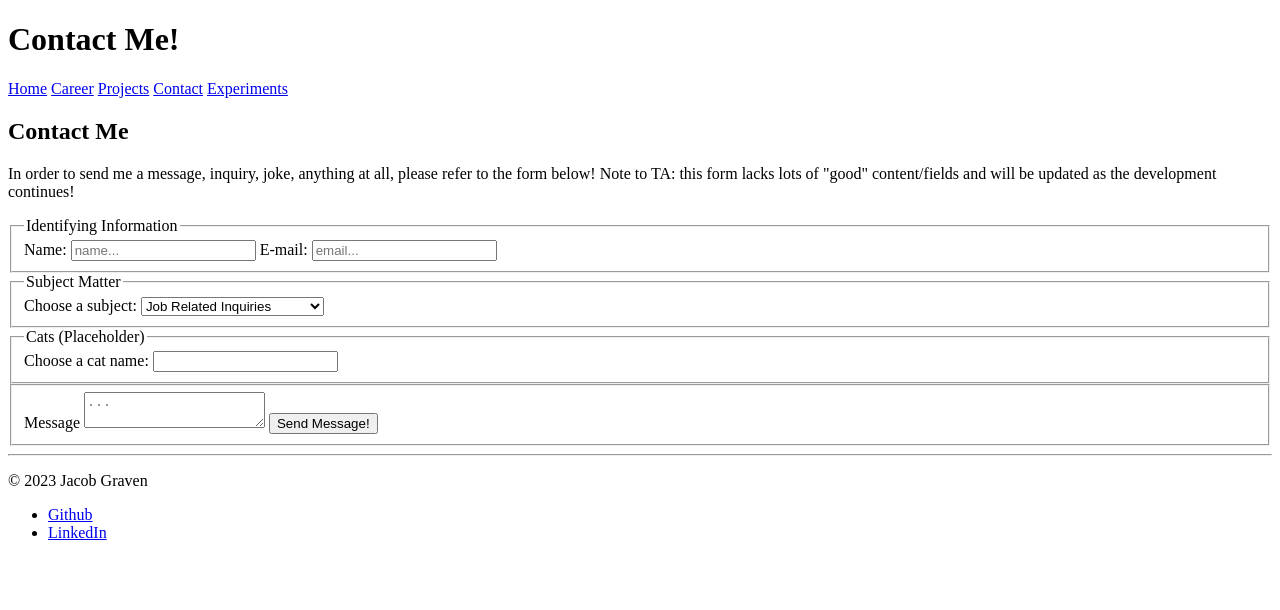
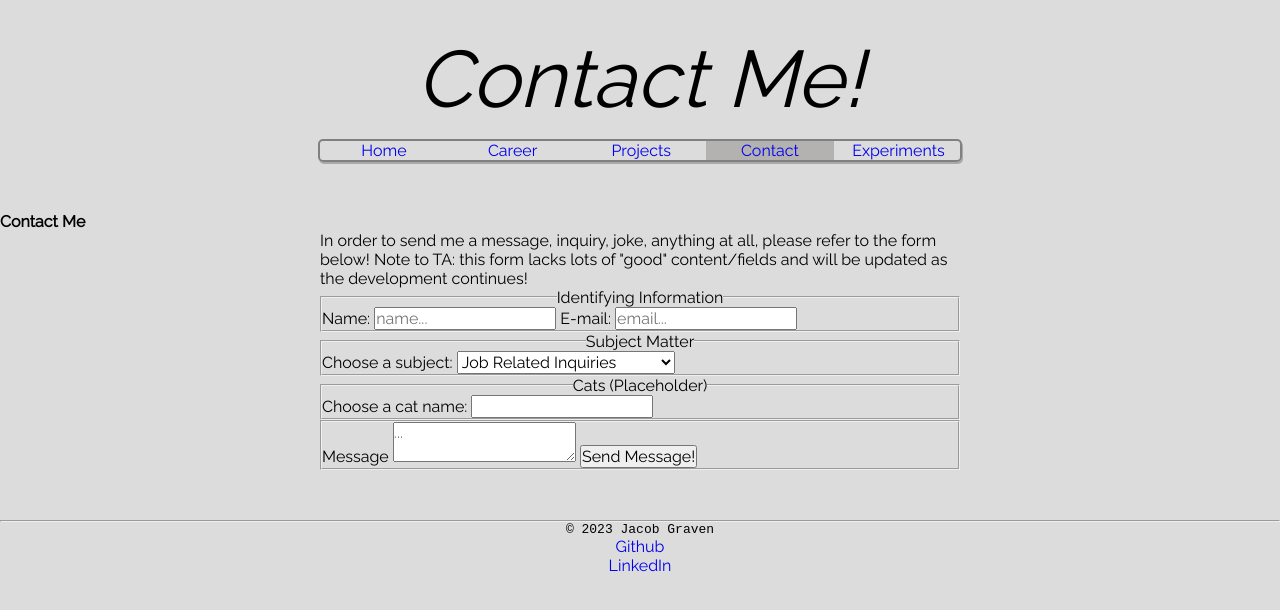
Before and after one commit to jacobgraven/cse135-hw5, a website: page pages/contact.html in a window 1280 px wide. Drawn offline with Linux system fonts and the light colour scheme.

Commit message:
push laptop changes to remote

```diff
--- a/pages/contact.html
+++ b/pages/contact.html
@@ -8,7 +8,7 @@
   <meta name="description" content="Jacob Graven's experimental play area" />
   <link rel="icon" href="./media/images/favicon.ico?" type="image/x-icon" />
 
-  <link rel="stylesheet" type="text/css" href="styles.css" />
+  <link rel="stylesheet" type="text/css" href="css/styles.css" />
   <link rel="stylesheet" href="https://fonts.googleapis.com/css?family=Raleway">
   <title>J. Graven | Home</title>
 </head>
--- /dev/null
+++ b/pages/css/styles.css
@@ -0,0 +1,163 @@
+:root {
+    /* More Variables Here! */
+    --primary-color: #000;
+    --secondary-color: #FFF;
+}
+
+/* @font-face {
+https://github.com/jacobgraven/cse134-hw4.git    src: local("Quick Kiss"),
+        url('/resources/font/QuickKissPersonalUse-PxlZ.ttf') format(ttf)l
+} */
+
+* {
+    /* Apply imported font to the root */
+    font-family: "Raleway", Arial, sans-serif;
+    font-size: 1em;
+    font-style: unset;
+    text-decoration: unset;
+    margin: 0 auto;
+    padding: 0;
+}
+
+h1 {
+    font-size: 10vh;
+    font-style: oblique;
+    padding-top: 2.5vw;
+    padding-bottom: 1vw;
+    text-align: center;
+    font-weight: normal;
+    ;
+}
+
+
+body {
+    background-color: gainsboro;
+}
+
+#navbar {
+    border: 2px solid grey;
+    border-radius: 5px;
+    box-shadow: 1px 2px darkgray;
+    max-width: 50%;
+    margin: 0 auto;
+}
+
+a:visited {
+    text-decoration: none;
+    color: black;
+}
+
+/* a:active {
+    background-color: green;
+} */
+
+a:active {
+    color: darkgrey;
+    background-color: rgb(95, 92, 92);
+}
+
+a:hover {
+    background-color: rgb(95, 92, 92);
+    color: rgb(180, 177, 177);
+    transition: color .5s ease-out;
+    transition: background-color .5s ease-out;
+}
+
+/* a::selection {
+    background-color: purple;
+} */
+
+a[href="#"] {
+    background-color: rgb(180, 177, 177);
+    background-blend-mode: color;
+}
+
+a {
+    min-width: 10vw;
+    text-align: center;
+}
+
+footer > a:active {
+    background-color: white;
+}
+
+/*
+header {
+    display: flex;
+    flex-direction: row;
+    column-gap: 400px;
+    justify-content: center;
+    align-items: center;
+    border: solid black 3px;
+    border-radius: 12px;
+    max-width: 50%;
+} */
+
+#navbar {
+    display: flex;
+    flex-direction: row;
+    column-gap: 0.1%
+
+}
+
+main {
+    padding-top: 50px;
+    padding-bottom: 50px;
+}
+
+p {
+    max-width: 50%;
+    color: var(--primary-color);
+}
+
+main {
+    display: flex;
+    flex-direction: column;
+    align-items: center;
+}
+
+form {
+    margin: 0 auto;
+    max-width: 50%;
+    align-self: center;
+    align-items: center;
+    align-content: center;
+}
+
+#contact-section {
+    margin: 0 auto;
+}
+
+footer {
+    text-align: center;
+}
+
+footer > p {
+    font-family: monospace;
+}
+
+footer {
+    font-family: monospace;
+}
+
+
+/* Inspiration/Info: https://codepen.io/P1N2O/pen/pyBNzX */
+/* Can go to experiments! */
+/* body {
+    background: linear-gradient(-45deg, #e66465, green, blue, #9198e5);
+    background-size: 400% 400%;
+    animation: gradient 15s ease infinite;
+
+}
+
+@keyframes gradient {
+	0% {
+		background-position: 0% 50%;
+	}
+	50% {
+		background-position: 100% 50%;
+	}
+	100% {
+		background-position: 0% 50%;
+	}
+} */
```
Also changed, not shown: customdialogs.html (added, +29 -0 lines), index.html (+1 -1 lines), nativedialogs.html (+18 -10 lines), pages/career.html (+1 -1 lines), pages/projects.html (+1 -1 lines), customdialogs.js (added).
